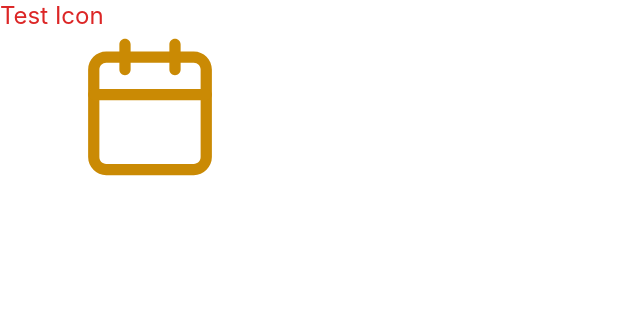
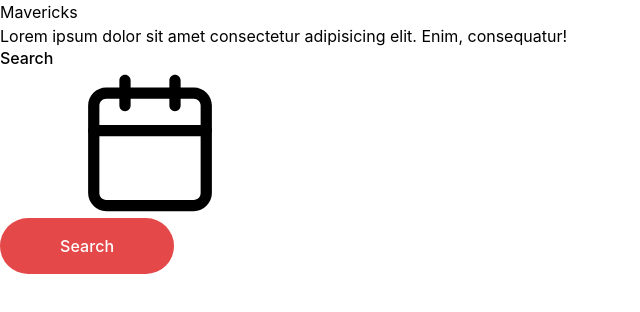
Before and after one commit to yarqui/camper-sales, a React (Vite) app: page / in a window 1280 px wide. Shown: the top 312 px of the page, without its empty margins (0-640 px from the left). Built offline with nearby package versions, Linux system fonts and the light colour scheme.

Commit message:
edit tailwind.config.js, add Button

```diff
--- a/src/App.tsx
+++ b/src/App.tsx
@@ -1,10 +1,23 @@
-import Icon from "./components/Icon";
+import Button from "./components/Button/Button";
+import Icon from "./components/Icon/Icon";
 
 const App = () => {
   return (
     <div>
-      <h1 className="text-2xl text-red-600">Test Icon</h1>
-      <Icon className="fill-yellow-600" iconId="icon-calendar" />
+      <h1 className="">Mavericks</h1>
+      <p>
+        Lorem ipsum dolor sit amet consectetur adipisicing elit. Enim,
+        consequatur!
+      </p>
+      <p className="-tracking-tinyTighter font-medium leading-5">Search</p>
+      <Icon className="fill-almostWhite" iconId="icon-calendar" />
+      <Button
+        type="button"
+        onClick={() => {}}
+        className="px-15 text-chalk hocus:bg-carmineAccent bg-carmine"
+      >
+        Search
+      </Button>
     </div>
   );
 };
--- /dev/null
+++ b/src/components/Button/Button.tsx
@@ -0,0 +1,26 @@
+import { ButtonHTMLAttributes, FC, MouseEventHandler, ReactNode } from "react";
+
+type Props = {
+  type?: "submit" | "reset" | "button";
+  children: ReactNode;
+  onClick: MouseEventHandler;
+  className?: string;
+} & ButtonHTMLAttributes<HTMLButtonElement>;
+
+const Button: FC<Props> = ({
+  type = "button",
+  children,
+  onClick,
+  className = "",
+  ...otherProps
+}: Props) => {
+  const css = `tracking-tinyTighter rounded-full font-medium leading-6 focus:outline-0 transition-all duration-250 py-4 ${className}`;
+
+  return (
+    <button type={type} onClick={onClick} className={css} {...otherProps}>
+      {children}
+    </button>
+  );
+};
+
+export default Button;
--- a/src/components/Icon.tsx
+++ b/src/components/Icon/Icon.tsx
@@ -1,5 +1,5 @@
 import { FC } from "react";
-import sprite from "../assets/icons/sprite.svg";
+import sprite from "../../assets/icons/sprite.svg";
 
 type Props = {
   className: string;
--- a/src/index.css
+++ b/src/index.css
@@ -4,13 +4,24 @@
 
 :root {
   font-family: Inter, system-ui, Avenir, Helvetica, Arial, sans-serif;
-  line-height: 1.5;
-  font-weight: 400;
 
   font-synthesis: none;
   text-rendering: optimizeLegibility;
   -webkit-font-smoothing: antialiased;
   -moz-osx-font-smoothing: grayscale;
+}
 
+@layer base {
+  :root {
+    --color-primary: 16 24 40; /* for rgb function with alpha channel in tailwind.config.js*/
+    --color-secondary: #475467;
+    --color-carmine: #e44848;
+    --color-carmine-accent: #d84343;
+    --color-sunglow: #ffc531;
+    --color-cultured-grey: #f2f4f7;
+    --color-almost-white: #f7f7f7;
+    --color-chalk: #ffffff;
 
+    color: var(--color-primary);
+  }
 }
--- a/tailwind.config.js
+++ b/tailwind.config.js
@@ -1,8 +1,34 @@
+import plugin from "tailwindcss/plugin";
+
 /** @type {import('tailwindcss').Config} */
 export default {
   content: ["./src/**/*.{html,js,ts,jsx,tsx}"],
   theme: {
-    extend: {},
+    extend: {
+      colors: {
+        primary: "rgb(var(--color-primary) / <alpha-value>)", // for usage with opacity value
+        secondary: "var(--color-secondary)",
+        carmine: "var(--color-carmine)",
+        carmineAccent: "var(--color-carmine-accent)",
+        sunglow: "var(--color-sunglow)",
+        culturedGrey: "var(--color-cultured-grey)",
+        almostWhite: "var(--color-almost-white)",
+        chalk: "var(--color-chalk)",
+      },
+      letterSpacing: {
+        tinyTighter: ".005em",
+      },
+      padding: {
+        15: "60px",
+      },
+      transitionDuration: {
+        250: "250ms",
+      },
+    },
   },
-  plugins: [],
+  plugins: [
+    plugin(function ({ addVariant }) {
+      addVariant("hocus", ["&:hover", "&:focus"]);
+    }),
+  ],
 };
```
